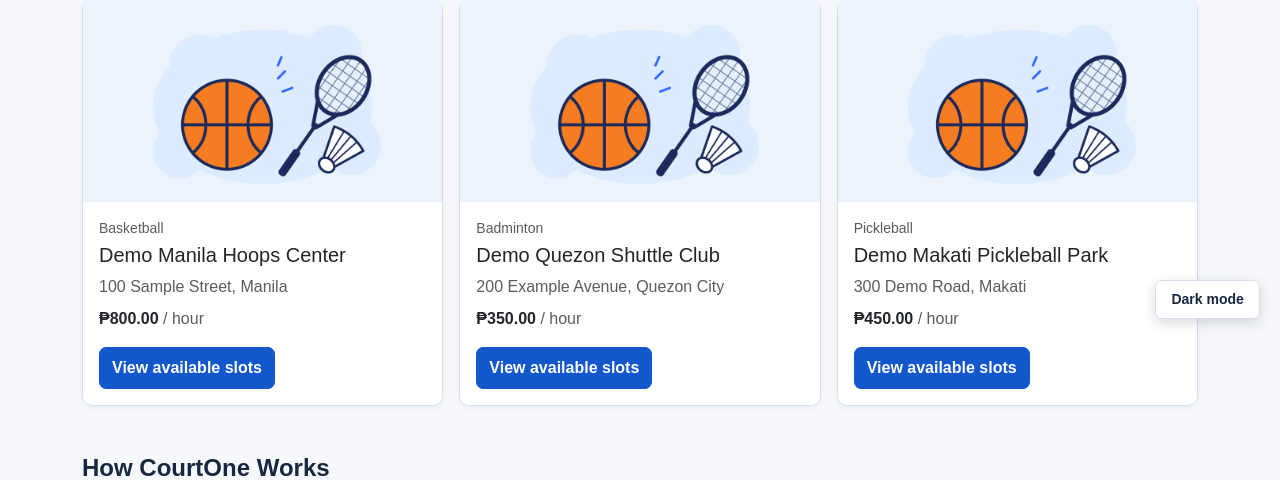
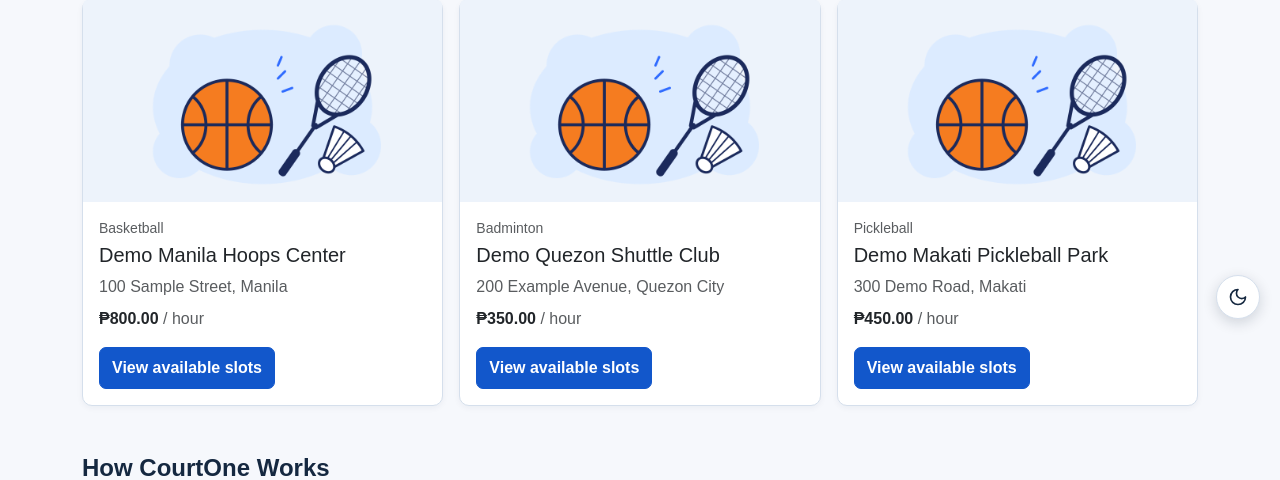
Before and after one commit to AndrewTDLSU/CCAPDEV-N24-1-CourtOne, a PHP site: page / in a window 1280 px wide. Shown: the part 461-941 px from the top of the page. Run offline with PHP 8.4, Linux system fonts and the light colour scheme; data comes from the database, SQL or seed files in the repository; data that the repository does not hold is empty.

Commit message:
modified toggle darkmode button

```diff
--- a/public/css/phase3.css
+++ b/public/css/phase3.css
@@ -86,16 +86,21 @@ main { flex: 1 0 auto; width: 100%; }
     background: var(--court-surface);
     color: var(--court-muted);
 }
-.court-theme-toggle {
+.btn.court-theme-toggle {
     position: fixed;
     right: 1.25rem;
     bottom: 1.25rem;
     z-index: 1035; /* Above sticky header (1030), below Bootstrap modals (1055) */
+    width: 44px;
+    height: 44px;
+    padding: 0;
+    display: inline-flex;
+    align-items: center;
+    justify-content: center;
     background: var(--court-surface);
     color: var(--court-ink);
     border: 1px solid var(--court-border);
-    border-radius: 999px;
-    padding: .5rem .95rem;
+    border-radius: 50%;
     box-shadow: 0 4px 14px rgba(15, 23, 42, .16);
 }
 
@@ -105,6 +110,11 @@ main { flex: 1 0 auto; width: 100%; }
     border-color: var(--court-accent);
     color: var(--court-accent);
 }
+.court-theme-toggle .theme-icon-sun { display: none; }
+.court-theme-toggle .theme-icon-moon { display: block; }
+
+[data-bs-theme="dark"] .court-theme-toggle .theme-icon-sun { display: block; }
+[data-bs-theme="dark"] .court-theme-toggle .theme-icon-moon { display: none; }
 .card, .court-chat-sidebar, .court-messages-panel {
     min-width: 0;
     background: var(--court-surface);
--- a/public/js/theme.js
+++ b/public/js/theme.js
@@ -16,7 +16,6 @@
 
         if (button) {
             const isDark = theme === "dark";
-            button.textContent = isDark ? "Light mode" : "Dark mode";
             button.setAttribute("aria-label", isDark ? "Switch to light mode" : "Switch to dark mode");
             button.setAttribute("aria-pressed", String(isDark));
         }
--- a/views/partials/Footer.php
+++ b/views/partials/Footer.php
@@ -3,7 +3,22 @@
     <small>&copy; <?= date('Y') ?> CourtOne</small>
   </div>
 </footer>
-<button id="darkModeBtn" class="btn btn-sm court-theme-toggle" type="button" aria-pressed="false">Dark mode</button>
+<button id="darkModeBtn" class="btn btn-sm court-theme-toggle" type="button" aria-label="Switch to dark mode" aria-pressed="false">
+  <svg class="theme-icon-sun" xmlns="http://www.w3.org/2000/svg" width="20" height="20" viewBox="0 0 24 24" fill="none" stroke="currentColor" stroke-width="2" stroke-linecap="round" stroke-linejoin="round" aria-hidden="true">
+    <circle cx="12" cy="12" r="4"></circle>
+    <path d="M12 2v2"></path>
+    <path d="M12 20v2"></path>
+    <path d="m4.93 4.93 1.41 1.41"></path>
+    <path d="m17.66 17.66 1.41 1.41"></path>
+    <path d="M2 12h2"></path>
+    <path d="M20 12h2"></path>
+    <path d="m6.34 17.66-1.41 1.41"></path>
+    <path d="m19.07 4.93-1.41 1.41"></path>
+  </svg>
+  <svg class="theme-icon-moon" xmlns="http://www.w3.org/2000/svg" width="20" height="20" viewBox="0 0 24 24" fill="none" stroke="currentColor" stroke-width="2" stroke-linecap="round" stroke-linejoin="round" aria-hidden="true">
+    <path d="M12 3a6 6 0 0 0 9 9 9 9 0 1 1-9-9Z"></path>
+  </svg>
+</button>
 <script defer src="<?= courtEscape(courtUrl('bootstrap-5.3.8-dist/js/bootstrap.bundle.min.js')) ?>"></script>
 <script defer src="<?= courtEscape(courtUrl('public/js/phase3.js')) ?>"></script>
 <?php foreach ($pageScripts ?? [] as $script): ?>
```
